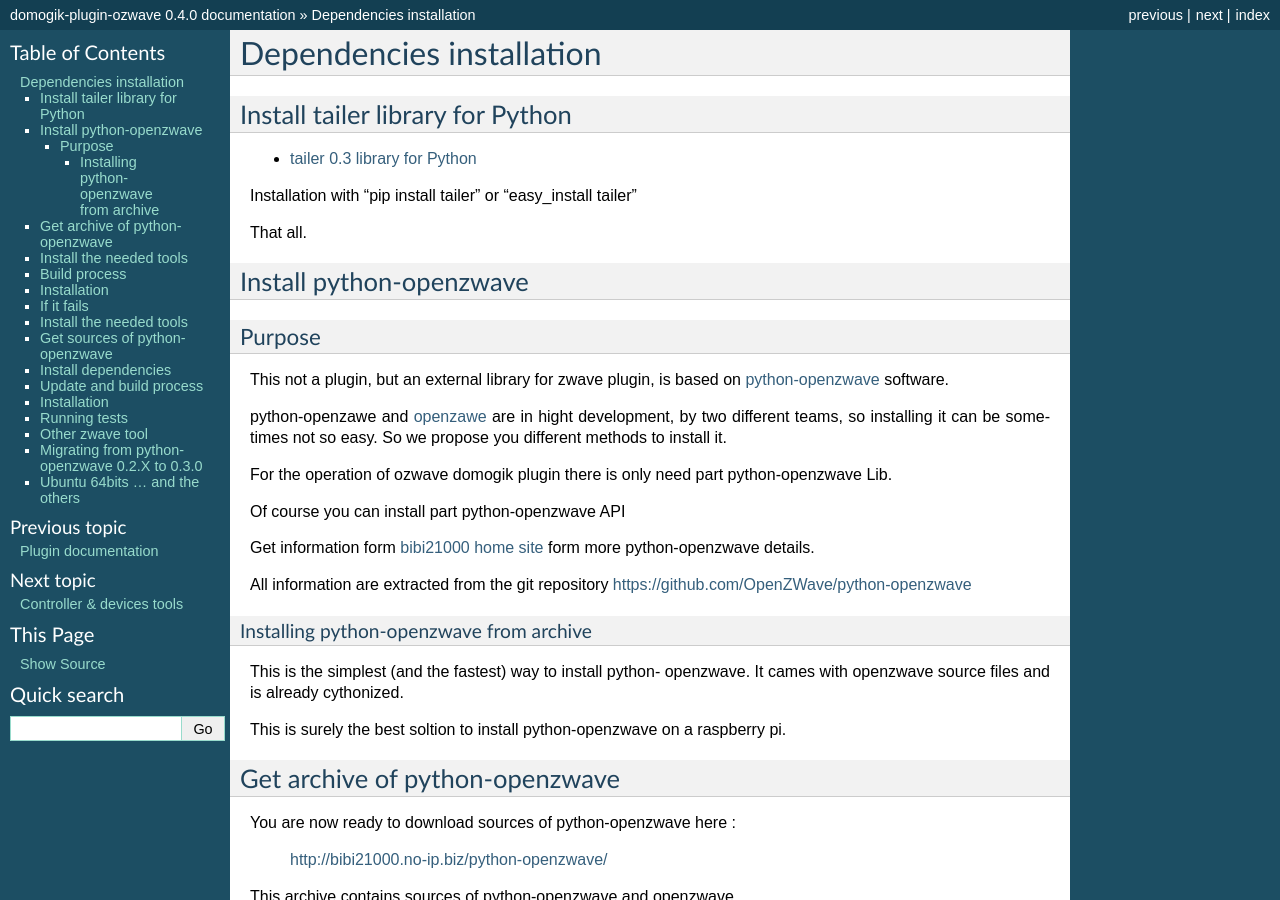
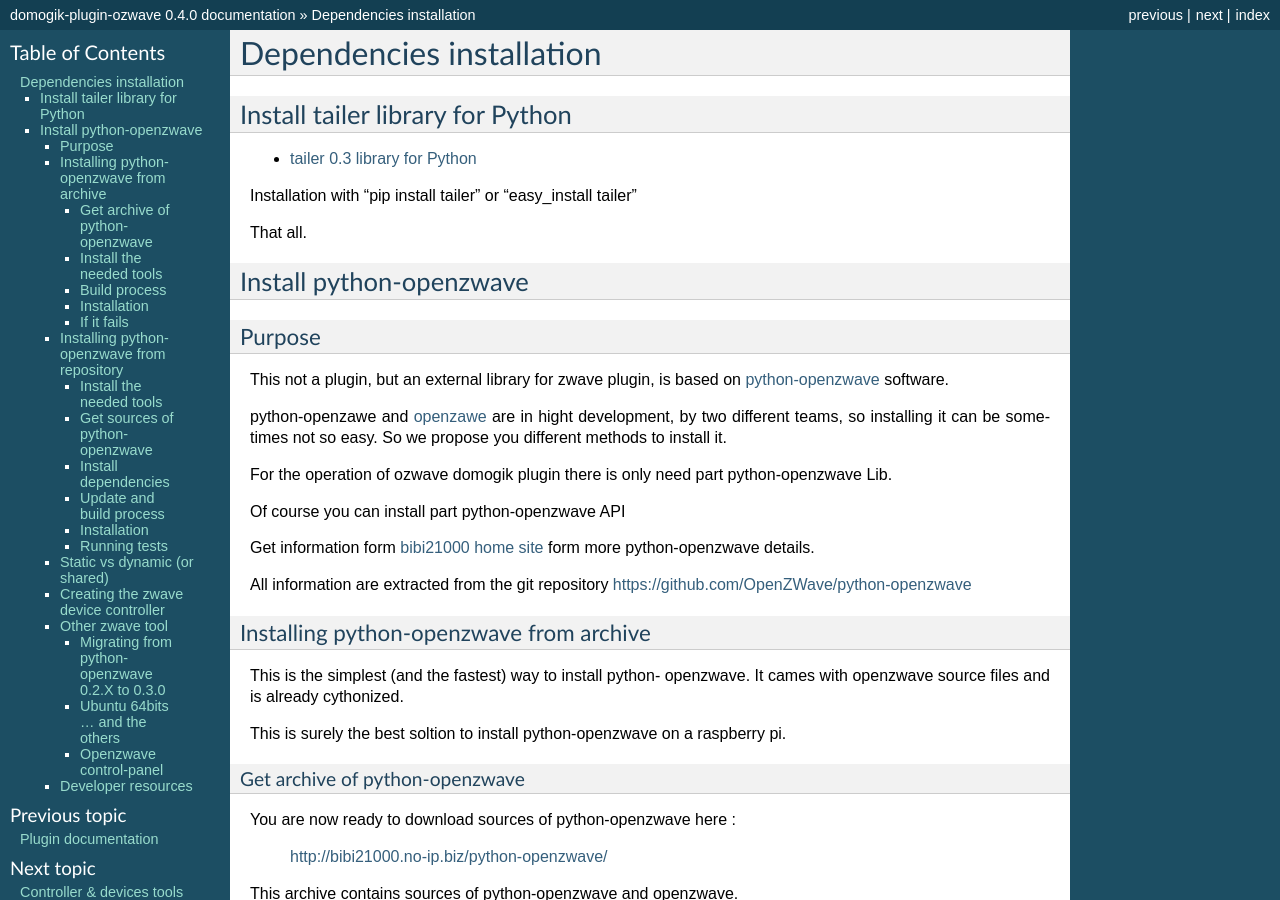
Before and after one commit to Nico0084/domogik-plugin-ozwave, a Sphinx documentation site: the page built from docs/dependencies.txt, in a window 1280 px wide and 900 px high. Built offline with Sphinx 7.4.7, drawn with Linux system fonts in a browser that asks for light colours; some of the changed text lies outside the part shown.

Commit message:
Doc : Modif some screenshot, perform dependencies

```diff
--- a/docs/dependencies.txt
+++ b/docs/dependencies.txt
@@ -1,9 +1,9 @@
-=========================
+*************************
 Dependencies installation
-=========================
+*************************
 
 Install tailer library for Python
-=================================
+*********************************
 - `tailer 0.3 library for Python <https://pypi.python.org/pypi/tailer>`_
 
 Installation with  "pip install tailer" or "easy_install tailer"
@@ -11,10 +11,10 @@ Installation with  "pip install tailer" or "easy_install tailer"
 That all.
 
 Install python-openzwave
-========================
+************************
 
 Purpose
--------
+=======
 
 This not a plugin, but an external library for zwave plugin, is based on `python-openzwave <https://github.com/OpenZWave/python-openzwave>`_ software.
 
@@ -29,7 +29,7 @@ Get information form `bibi21000 home site <http://bibi21000.gallet.info/index.ph
 All information are extracted from the git repository https://github.com/OpenZWave/python-openzwave
 
 Installing python-openzwave from archive
-****************************************
+========================================
 
 This is the simplest (and the fastest) way to install python-
 openzwave. It cames with openzwave source files and is already
@@ -40,7 +40,7 @@ raspberry pi.
 
 
 Get archive of python-openzwave
-===============================
+-------------------------------
 
 You are now ready to download sources of python-openzwave here :
 
@@ -61,7 +61,7 @@ right directory.
 
 
 Install the needed tools
-========================
+------------------------
 
 You must install git and other tools to get sources of python-
 openzwave and openzwave and build them. Look at the documentation of
@@ -75,7 +75,7 @@ On a debian like distribution :
 
 
 Build process
-=============
+-------------
 
 Now, you can compile sources :
 
@@ -96,7 +96,7 @@ Please use a "normal user".
 
 
 Installation
-============
+------------
 
 You can now install the packages using the following command will.
 
@@ -113,16 +113,16 @@ remove python-openzwave using the following command :
 
 
 If it fails
-===========
+------------
 
 Simply remove the python-openzwave-x.y.z directory and extract it
 again.
 
 Installing python-openzwave from repository
-*******************************************
+===========================================
 
 Install the needed tools
-========================
+------------------------
 
 You must install git and make to retrieve sources of python-openzwave
 and openzwave.
@@ -135,7 +135,7 @@ On a debian like distribution :
 
 
 Get sources of python-openzwave
-===============================
+-------------------------------
 
 You are now ready to download sources of python-openzwave :
 
@@ -148,7 +148,7 @@ your computer in a directory called python-openzwave.
 
 
 Install dependencies
-====================
+--------------------
 
 You need some tools (a c++ compiler, headers dir python, ...) to build
 python-openzwave and openzwave library.
@@ -164,7 +164,7 @@ the Makefile.
 
 
 Update and build process
-========================
+------------------------
 
 Go to the previously created directory
 
@@ -197,7 +197,7 @@ Please use a "normal user".
 
 
 Installation
-============
+------------
 
 You can now ready to install the eggs using the following command :
 
@@ -213,7 +213,7 @@ You can also remove python-openzwave using :
 
 
 Running tests
-=============
+-------------
 
 You can launch the regression tests using :
 
@@ -226,7 +226,7 @@ and off, dimming, adding and removing scenes, ...
 
 
 Static vs dynamic (or shared)
-^^^^^^^^^^^^^^^^^^^^^^^^^^^^^^
+=============================
 
 The openzwave (c++) lib needs to run as a singleton : it means that it
 MUST have only one instance of the manager running on your computer.
@@ -249,7 +249,7 @@ the shared library.
 
 
 Creating the zwave device controller
-^^^^^^^^^^^^^^^^^^^^^^^^^^^^^^^^^^^^
+====================================
 
 We need to create an udev rule in order to create the device **/dev/zwave**
 - check your device
@@ -275,7 +275,7 @@ Other zwave tool
 ================
 
 Migrating from python-openzwave 0.2.X to 0.3.0
-==============================================
+----------------------------------------------
 I need to update source tree of python-openzwave and modules's names because of a bug in setuptools : https://bitbucket.org/pypa/setuptools/issue/230/develop-mode-does-not-respect-src .
 Sorry for that.
 
@@ -308,7 +308,7 @@ If you have problems, please submit an issue with :
 
 
 Ubuntu 64bits ... and the others
-================================
+--------------------------------
 
 If you're using Ubuntu 64 bits (and mayde others) and keep your distribution up to date,
 you certainly have the segfault problem.
@@ -356,13 +356,13 @@ To prevent future updates of python, you could mark its packages. For example, i
 Some users have reported that building python-openzwave using the archive (INSTALL_ARCH) can also do the trick. Let me know if it works for you.
 
 Openzwave control-panel
-^^^^^^^^^^^^^^^^^^^^^^^
+-----------------------
 
-In order to identify your network and collect the NodeID of your devices, you can use the `openzwave-control-panel <https://github.com/OpenZWave/open-zwave-control-panel`_
+In order to identify your network and collect the NodeID of your devices, you can use the `openzwave-control-panel <https://github.com/OpenZWave/open-zwave-control-panel>`_
 
 
 Developer resources
-^^^^^^^^^^^^^^^^^^^
+===================
 For developing you can access to python-openzwave dev, instructions here :
 
 http://bibi21000.gallet.info/index.php/en/component/sphinxdoc/documentation/4-python-openzwave-lib.html
```
Also changed, not shown: docs/ozwave_awake1.png, docs/ozwave_awake2.png, docs/ozwave_battery-level.png, docs/ozwave_check-dev1.png, docs/ozwave_cmd_node.png, docs/ozwave_detail-type.png, docs/ozwave_grp-dialog.png, docs/ozwave_grp-dialog1.png, docs/ozwave_grp-dialog2.png, docs/ozwave_grp-dialog3.png, docs/ozwave_grp-dialog4.png, docs/ozwave_menu-advanced.png (added), docs/ozwave_menu-devices.png (added), docs/ozwave_progess-state2.png.
